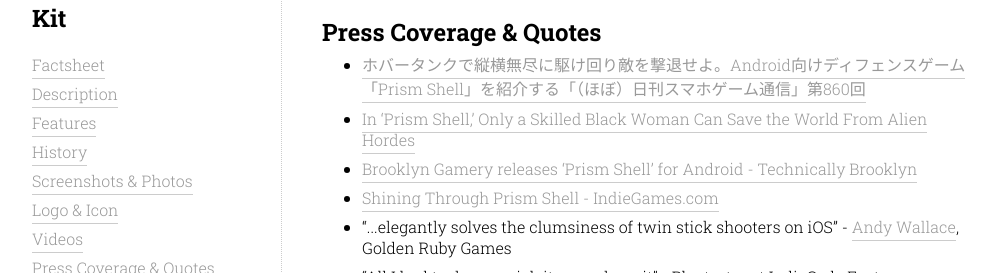
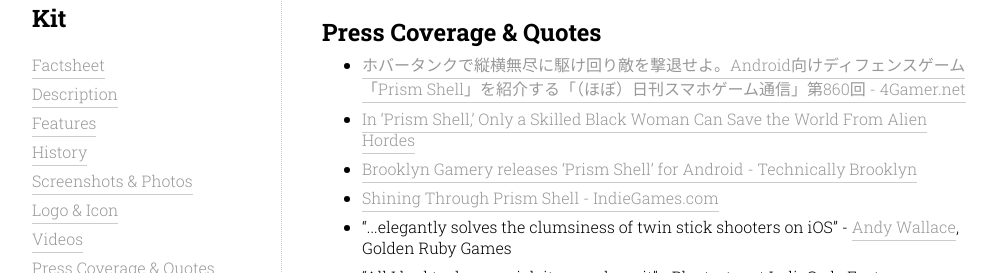
Before and after one commit to BrooklynGamery/brooklyngamery.github.io, a Jekyll site: the page built from presskit/projects/prism-shell/index.html, in a window 1280 px wide and 900 px high, scrolled down 4694 px, cut to the strip 206-479 px from the top of the window. Shown: the whole strip, without its empty margins (148-1145 px from the left). Built offline with Jekyll 4.4.1, drawn with Linux system fonts in a browser that asks for light colours.

```diff
--- a/presskit/projects/prism-shell/index.html
+++ b/presskit/projects/prism-shell/index.html
@@ -102,7 +102,7 @@
 <section>
 	<h2 id="press">Press Coverage &amp; Quotes</h2>
 	<ul>
-		<li><a href="http://www.4gamer.net/games/305/G030538/20150615068/">ホバータンクで縦横無尽に駆け回り敵を撃退せよ。Android向けディフェンスゲーム「Prism Shell」を紹介する「（ほぼ）日刊スマホゲーム通信」第860回</a></li>
+		<li><a href="http://www.4gamer.net/games/305/G030538/20150615068/">ホバータンクで縦横無尽に駆け回り敵を撃退せよ。Android向けディフェンスゲーム「Prism Shell」を紹介する「（ほぼ）日刊スマホゲーム通信」第860回 - 4Gamer.net</a></li>
 		<li><a href="http://observer.com/2015/06/in-prism-shell-only-a-skilled-black-woman-can-save-the-world-from-alien-hordes/">In ‘Prism Shell,’ Only a Skilled Black Woman Can Save the World From Alien Hordes</a></li>
 		<li><a href="http://technical.ly/brooklyn/2015/05/29/brooklyn-gamery-releases-prism-shell-android/">Brooklyn Gamery releases ‘Prism Shell’ for Android - Technically Brooklyn</a></li>
 		<li><a href="http://indiegames.com/2015/05/shining_through_prism_shell.html">Shining Through Prism Shell - IndieGames.com</a></li>
```
